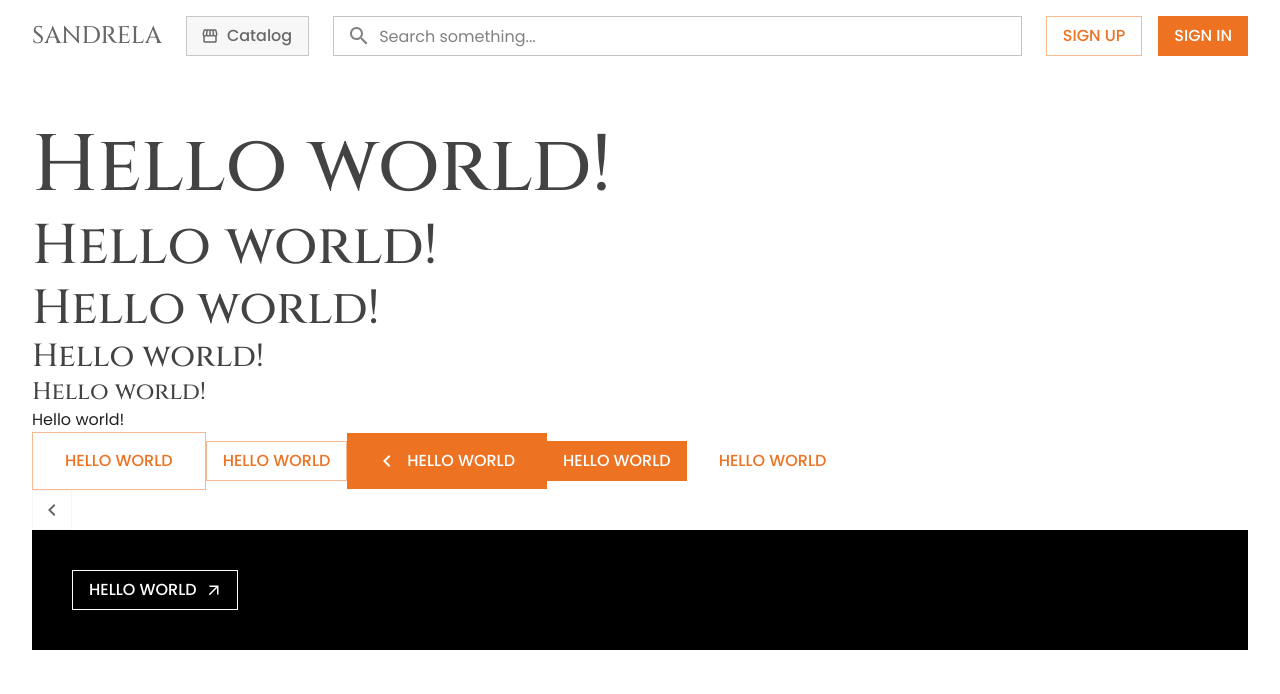
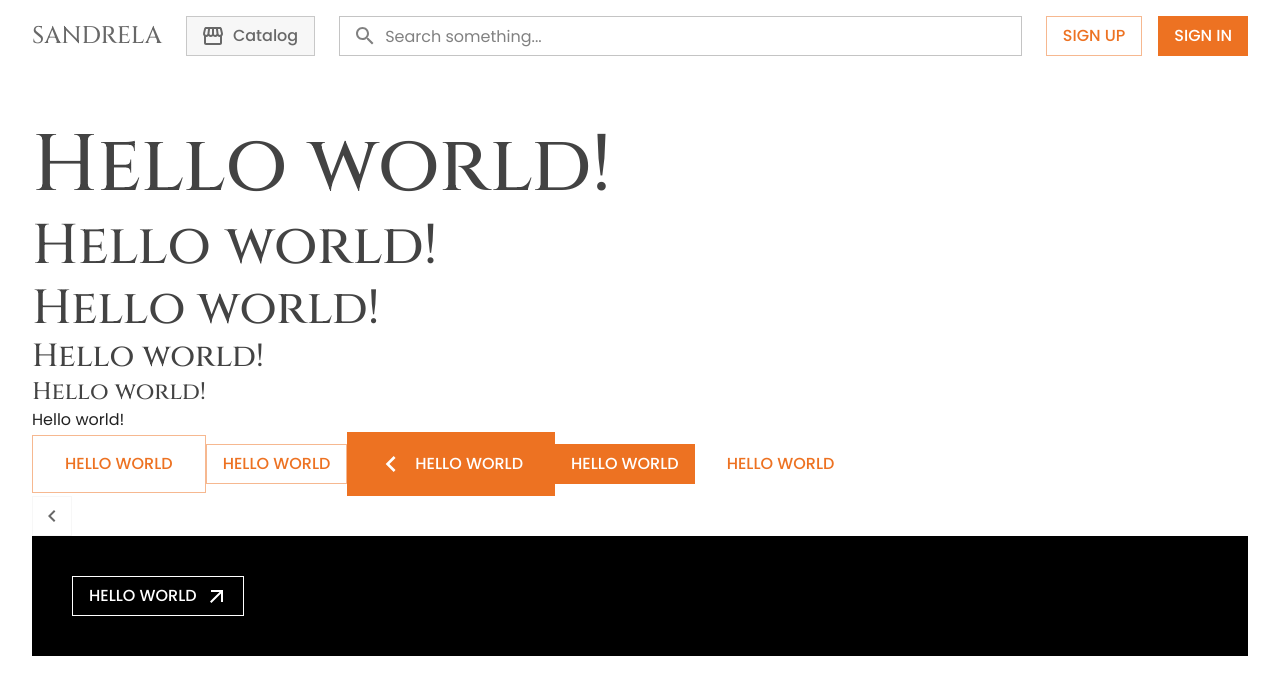
Before and after one commit to berezenko04/wedding-shop, a React (Vite) app in the folder client/: page / in a window 1280 px wide. Shown: the top 694 px of the page. Built offline with nearby package versions, Linux system fonts and the light colour scheme.

Commit message:
fix: fixed sizes of icons in button

```diff
--- a/client/src/theme.ts
+++ b/client/src/theme.ts
@@ -87,10 +87,20 @@ const theme = createTheme({
         }),
         sizeMedium: {
           padding: "16px 32px",
+
+          svg: {
+            width: 32,
+            height: 32,
+          },
         },
         sizeSmall: {
           padding: "8px 16px",
           height: 40,
+
+          svg: {
+            width: 24,
+            height: 24,
+          },
         },
       },
       variants: [
```
